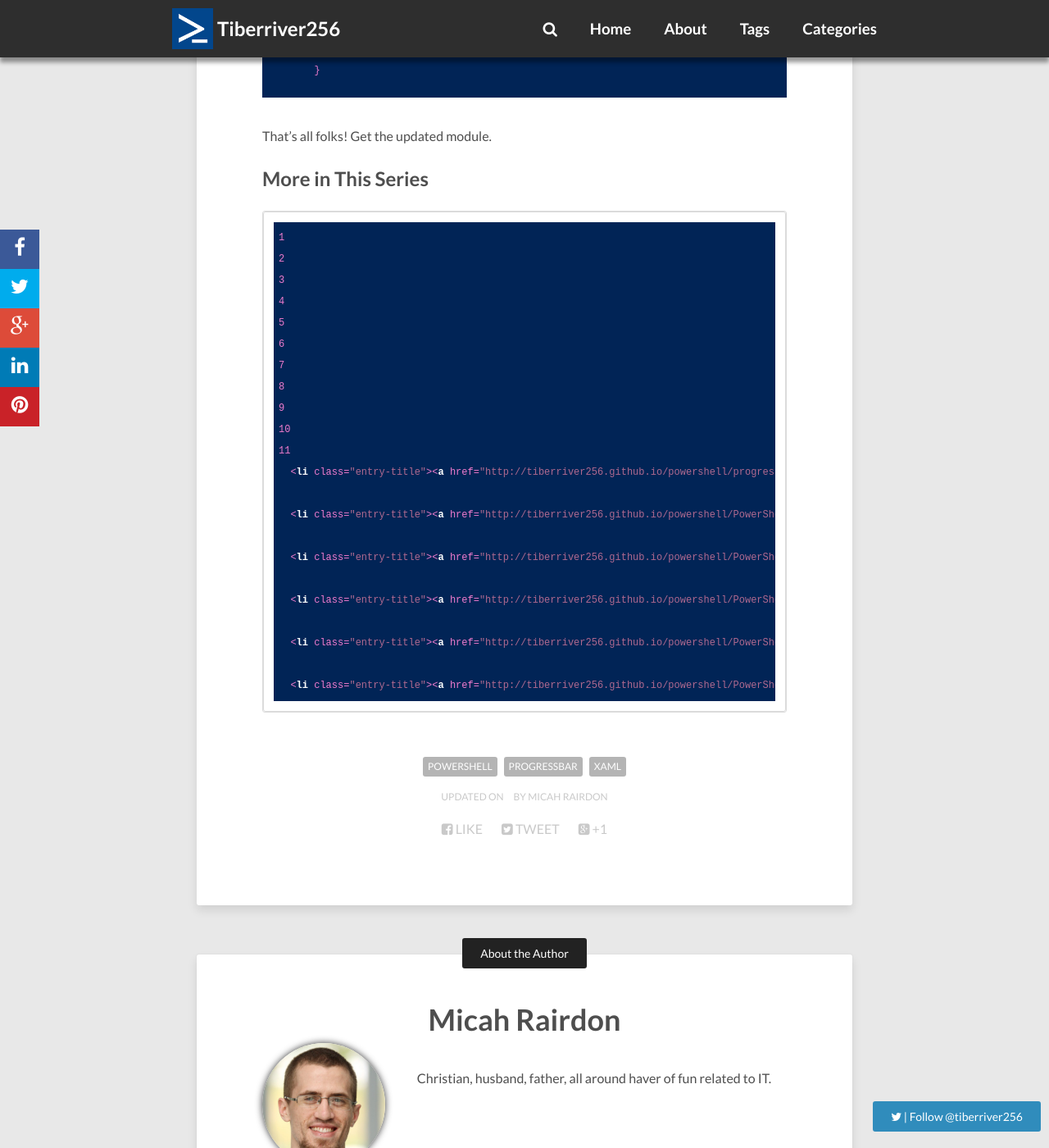
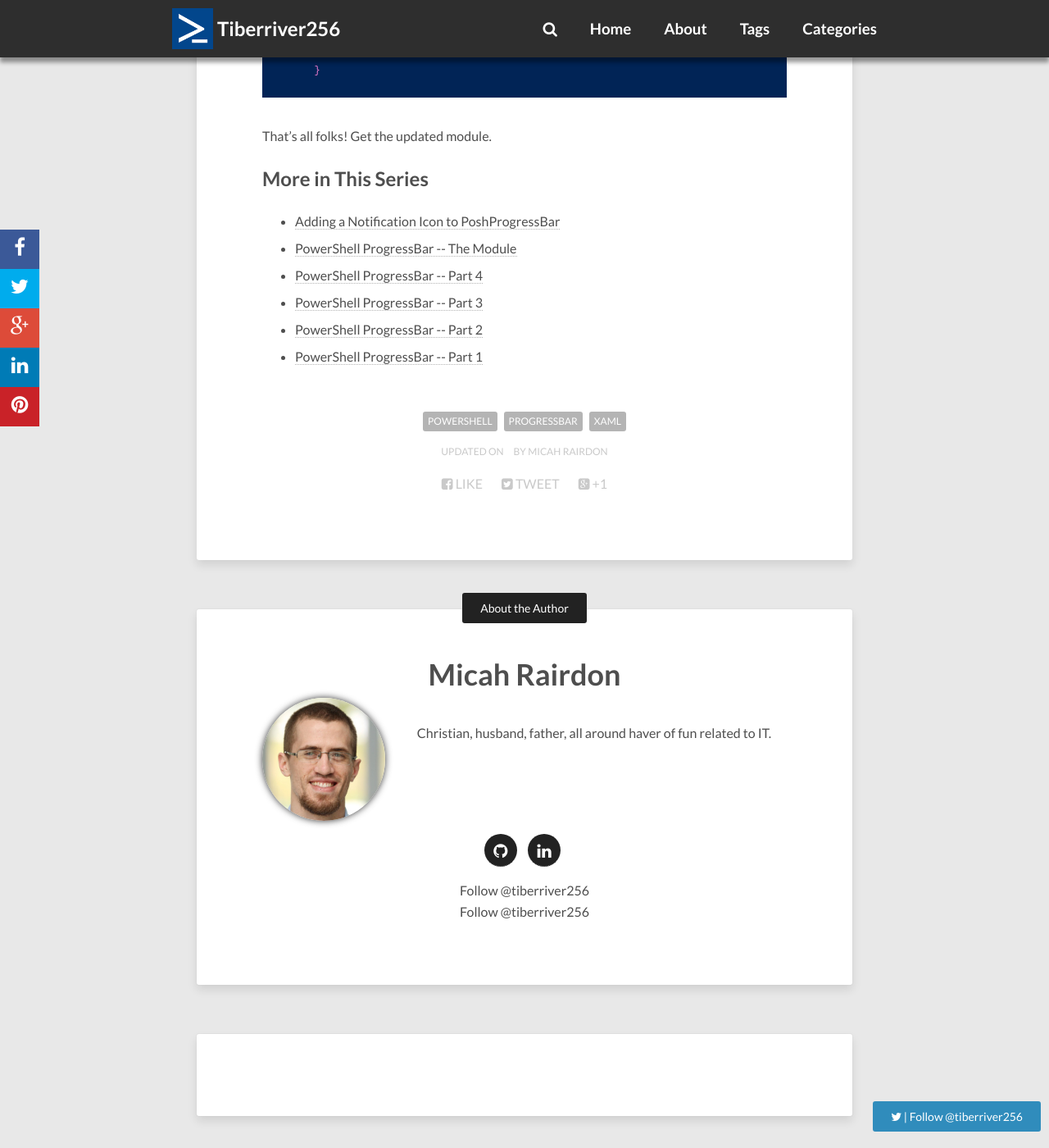
Before and after one commit to Tiberriver256/Tiberriver256.GitHub.io, a Jekyll site: the page built from _posts/2016-02-20-NotifyIcon.md, in a window 1280 px wide and 1400 px high, scrolled down 3391 px. Shown: the whole window at 82% size. Built offline with Jekyll 4.4.1, drawn with Linux system fonts in a browser that asks for light colours; nearby versions of some CDN libraries; comment, search, counter and statistics services are not loaded.

Commit message:
Fixing links

```diff
--- a/_posts/2016-02-20-NotifyIcon.md
+++ b/_posts/2016-02-20-NotifyIcon.md
@@ -140,7 +140,10 @@ $updateBlock = {
 That's all folks! Get the updated module.
 
 ## More in This Series
-
-{% for post in site.tags["ProgressBar"] %}{% if post.title != null %}
-      <li class="entry-title"><a href="{{ site.url }}{{ post.url }}" title="{{ post.title }}">{{ post.title }}</a></li>
-{% endif %}{% endfor %}
+<article>
+    <ul>
+        {% for post in site.tags["ProgressBar"] %}{% if post.title != null %}
+            <li class="entry-title"><a href="{{ site.url }}{{ post.url }}" title="{{ post.title }}">{{ post.title }}</a></li>
+        {% endif %}{% endfor %}
+    </ul>
+</article>
```
